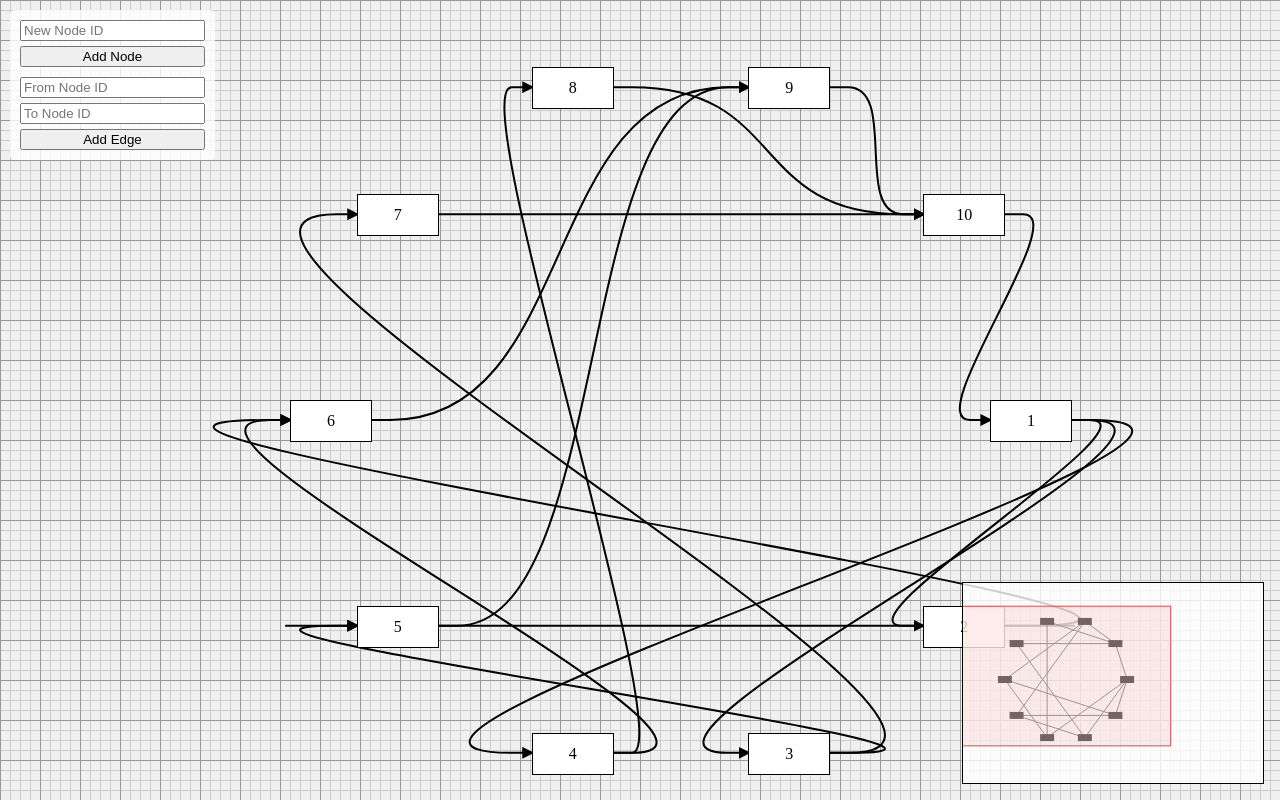
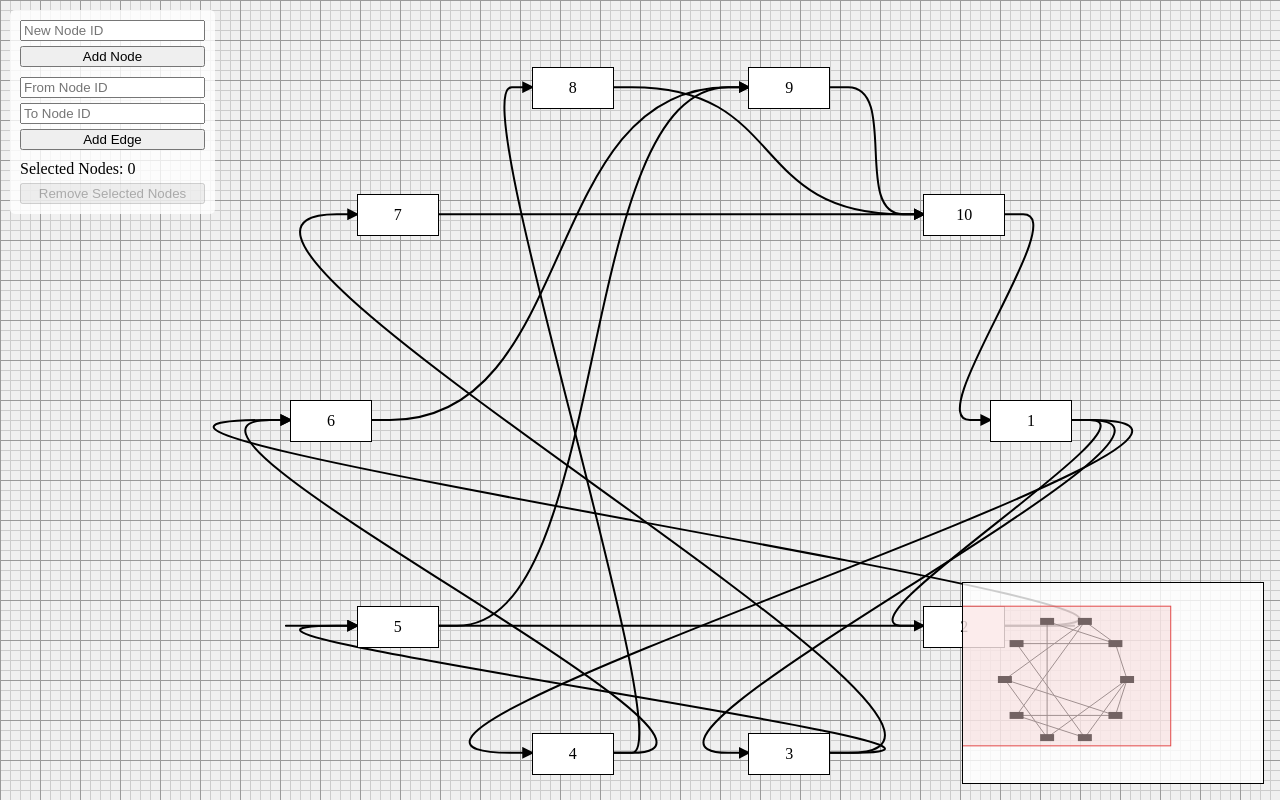
Before and after one commit to sonsonson110/node-based-visual-editor, a React (Vite) app: page / in a window 1280 px wide. Built offline with nearby package versions, Linux system fonts and the light colour scheme.

Commit message:
add delete node

```diff
--- a/src/components/ControlPanel.tsx
+++ b/src/components/ControlPanel.tsx
@@ -6,7 +6,10 @@ import {
   addNode,
   selectEdges,
   selectNodes,
+  selectSelectedNodeIds,
   selectViewport,
+  setEdges,
+  setNodes,
 } from "../store/editorSlice";
 import { screenToWorld } from "../utils";
 import type { Node } from "../types";
@@ -16,6 +19,7 @@ const ControlPanel: React.FC = () => {
   const nodes = useSelector(selectNodes);
   const edges = useSelector(selectEdges);
   const viewport = useSelector(selectViewport);
+  const selectedNodeIds = useSelector(selectSelectedNodeIds);
 
   const [newNodeId, setNewNodeId] = useState("");
   const [fromNode, setFromNode] = useState("");
@@ -24,6 +28,11 @@ const ControlPanel: React.FC = () => {
   const nodeMap = useMemo(
     () => new Map(nodes.map((node) => [node.id, node])),
     [nodes]
+  );
+
+  const selectedNodeIdSet = useMemo(
+    () => new Set(selectedNodeIds),
+    [selectedNodeIds]
   );
 
   const handleAddNode = () => {
@@ -65,6 +74,18 @@ const ControlPanel: React.FC = () => {
     setToNode("");
   };
 
+  const handleRemoveSelectedNodes = () => {
+    const remainingNodes = nodes.filter(
+      (node) => !selectedNodeIdSet.has(node.id)
+    );
+    const remainingEdges = edges.filter(
+      (edge) =>
+        !selectedNodeIdSet.has(edge.from) && !selectedNodeIdSet.has(edge.to)
+    );
+    dispatch(setNodes(remainingNodes));
+    dispatch(setEdges(remainingEdges));
+  };
+
   return (
     <UIContainer onMouseDown={(e) => e.stopPropagation()}>
       <InputGroup>
@@ -93,6 +114,15 @@ const ControlPanel: React.FC = () => {
         />
         <button onClick={handleAddEdge}>Add Edge</button>
       </InputGroup>
+      <InputGroup>
+        <span>Selected Nodes: {selectedNodeIds.length}</span>
+        <button
+          onClick={handleRemoveSelectedNodes}
+          disabled={selectedNodeIds.length === 0}
+        >
+          Remove Selected Nodes
+        </button>
+      </InputGroup>
     </UIContainer>
   );
 };
--- a/src/store/editorSlice.ts
+++ b/src/store/editorSlice.ts
@@ -54,6 +54,9 @@ export const editorSlice = createSlice({
     addNode: (state, action: PayloadAction<Node>) => {
       state.nodes.push(action.payload);
     },
+    setEdges: (state, action: PayloadAction<Edge[]>) => {
+      state.edges = action.payload;
+    },
     addEdge: (state, action: PayloadAction<Edge>) => {
       state.edges.push(action.payload);
     },
@@ -66,8 +69,14 @@ export const editorSlice = createSlice({
   },
 });
 
-export const { setNodes, addNode, addEdge, setSelectedNodeIds, setViewport } =
-  editorSlice.actions;
+export const {
+  setNodes,
+  addNode,
+  addEdge,
+  setSelectedNodeIds,
+  setViewport,
+  setEdges,
+} = editorSlice.actions;
 
 // Selectors
 export const selectNodes = (state: RootState) => state.editor.nodes;
```
